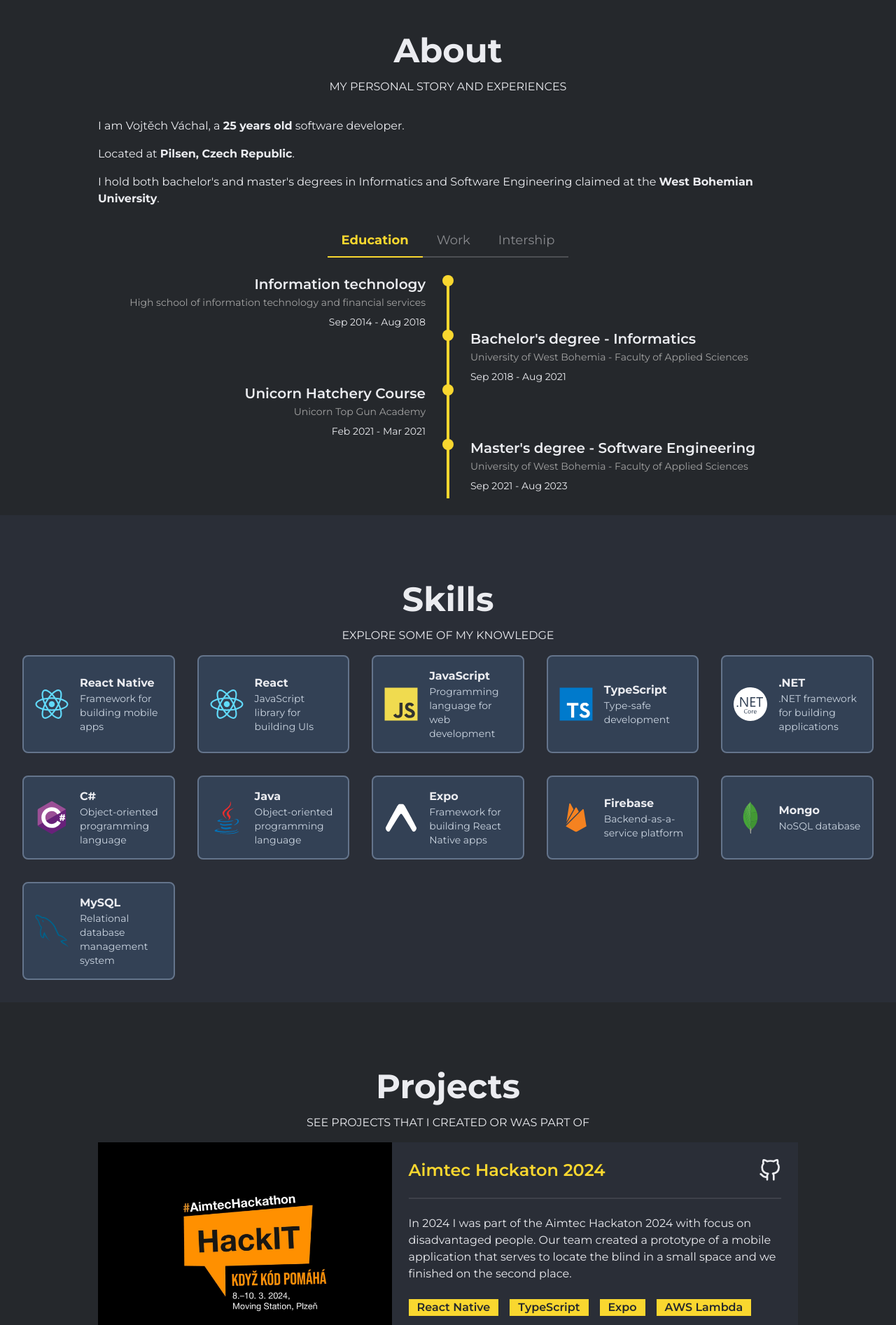
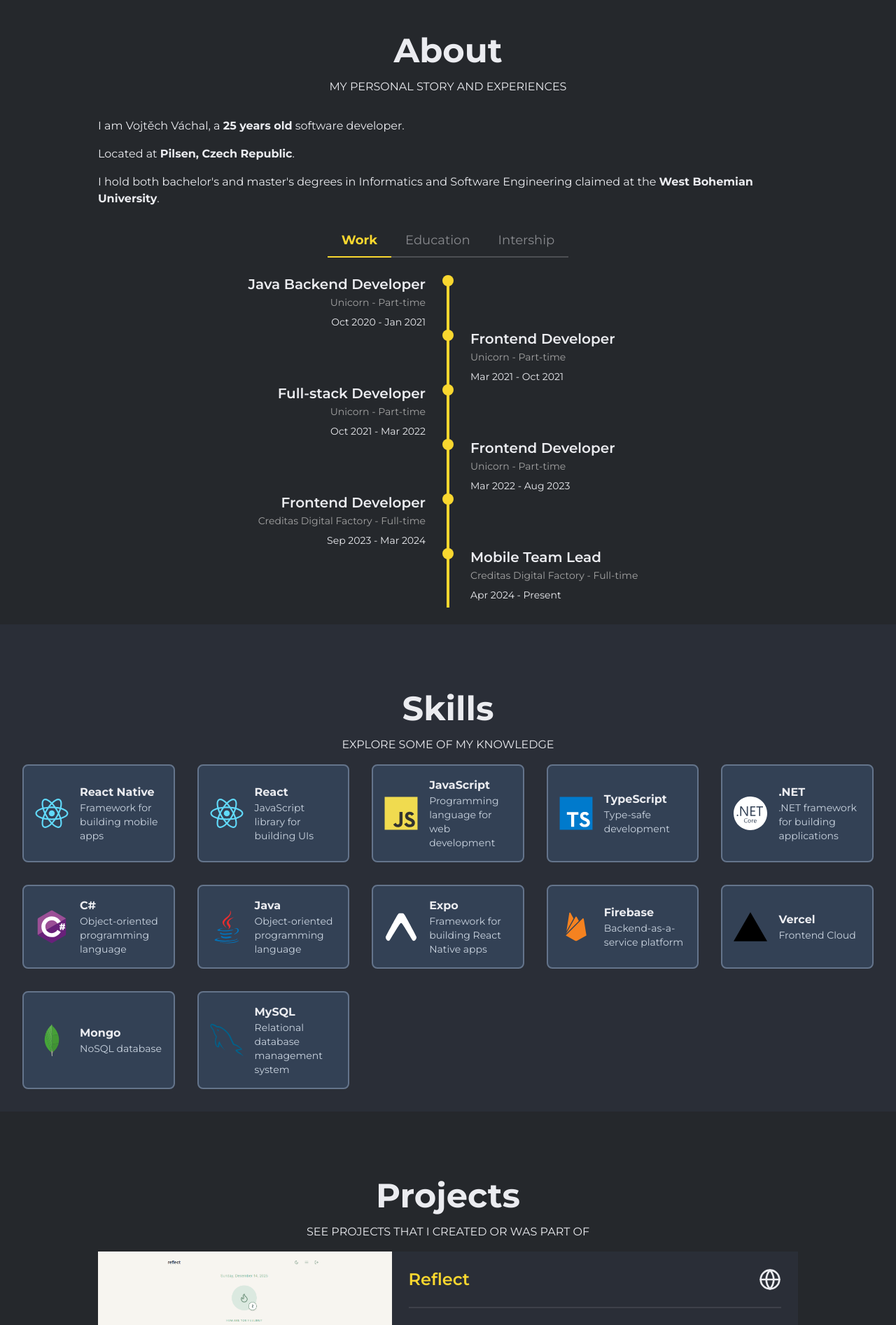
Before and after one commit to vachalvo/portfolio-app-next-js, a Next.js app: page / in a window 1280 px wide. Shown: the part 880-2773 px from the top of the page at 70% size. Built offline with nearby package versions, Linux system fonts and the light colour scheme.

Commit message:
feat: Introduce About and Projects sections, define skills data, and add core icon components and image assets.

```diff
--- a/app/components/core/AnimatedIcon.tsx
+++ b/app/components/core/AnimatedIcon.tsx
@@ -1,5 +1,5 @@
 import { motion } from "framer-motion";
-import {ReactNode} from "react";
+import { ReactNode } from "react";
 
 interface IAnimatedIcon {
     href: string;
@@ -9,7 +9,7 @@
 export default function AnimatedIcon({ href, icon }: IAnimatedIcon): ReactNode {
     return (
         <motion.div whileHover={{ scale: 1.2 }}>
-            <a href={href}>{icon}</a>
+            <a href={href} target="_blank" rel="noopener noreferrer">{icon}</a>
         </motion.div>
     );
 }
--- a/app/components/core/Icons.tsx
+++ b/app/components/core/Icons.tsx
@@ -11,6 +11,7 @@
 import React from "../../assets/react.svg"
 import Tailwind from "../../assets/tailwind.svg"
 import TypeScript from "../../assets/typescript.svg"
+import Vercel from "../../assets/vercel.svg"
 
 export const Icons = {
     CSharp,
@@ -25,7 +26,8 @@
     Net,
     React,
     Tailwind,
-    TypeScript
+    TypeScript,
+    Vercel
 }
 
 export default Icons
--- a/app/components/core/Tabs.tsx
+++ b/app/components/core/Tabs.tsx
@@ -1,4 +1,4 @@
-import  { ReactNode } from "react";
+import { ReactNode } from "react";
 
 interface ITabs {
     tabs: string[];
@@ -16,7 +16,6 @@
         <div className="tabs">
             {tabs.map((tab) => (
                 <button key={tab} className={tabClass(tab)} onClick={() => onChange(tab)}>
-
                     {tab}
                 </button>
             ))}
--- a/app/components/sections/About.tsx
+++ b/app/components/sections/About.tsx
@@ -77,9 +77,9 @@
     },
 ];
 
-const TABS = ["Education", "Work", "Intership"];
+const TABS = ["Work", "Education", "Intership"];
 
-function getTabEvents (tab: string): IEvent[] {
+function getTabEvents(tab: string): IEvent[] {
     if (tab === "Education") return EDUCATION;
     if (tab === "Work") return WORK;
     if (tab === "Intership") return INTERNSHIP;
@@ -117,7 +117,7 @@
                 </p>
                 <p className="mt-4">
                     I hold both bachelor&apos;s and master&apos;s degrees in Informatics and Software Engineering claimed at the <b>West
-                    Bohemian University</b>.
+                        Bohemian University</b>.
                 </p>
             </div>
 
--- a/app/components/sections/Projects.tsx
+++ b/app/components/sections/Projects.tsx
@@ -2,6 +2,14 @@
 import { IProject, ProjectCard } from "../elements/ProjectCard";
 
 const PROJECTS: IProject[] = [
+    {
+        title: "Reflect",
+        description:
+            "A modern, minimalistic journaling application designed for daily reflection. It features streak tracking to help build consistency, mood monitoring, and a clean, distraction-free interface for capturing your thoughts.",
+        image: "reflect.png",
+        previewUrl: "https://reflect-self.vercel.app",
+        technologies: ["Vite", "React", "Chakra UI", "Firebase", "TailwindCSS"],
+    },
     {
         title: "Aimtec Hackaton 2024",
         description:
@@ -17,7 +25,7 @@
         image: "portfolio.png",
         codeUrl: "https://github.com/vachalvo/portfolio-app-next-js/",
         previewUrl: "https://vachal-vojtech.vercel.app/",
-        technologies: ["React", "TypeScript", "TailwindCSS", "Framer Motion"],
+        technologies: ["React", "TypeScript", "TailwindCSS", "Framer Motion", "Next.js", "Vercel"],
     },
     {
         title: "Aimtec Hackaton 2023",
--- a/app/constants/skills.tsx
+++ b/app/constants/skills.tsx
@@ -47,6 +47,11 @@
         icon: Icons.Firebase
     },
     {
+        name: "Vercel",
+        purpose: "Frontend Cloud",
+        icon: Icons.Vercel
+    },
+    {
         name: "Mongo",
         purpose: "NoSQL database",
         icon: Icons.Mongo
```
Also changed, not shown: app/assets/vercel.svg (added), public/assets/reflect.png (added).
